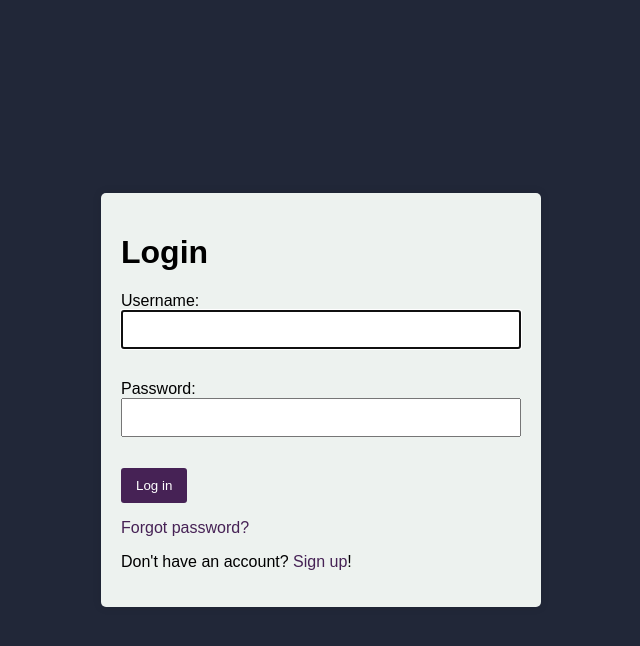
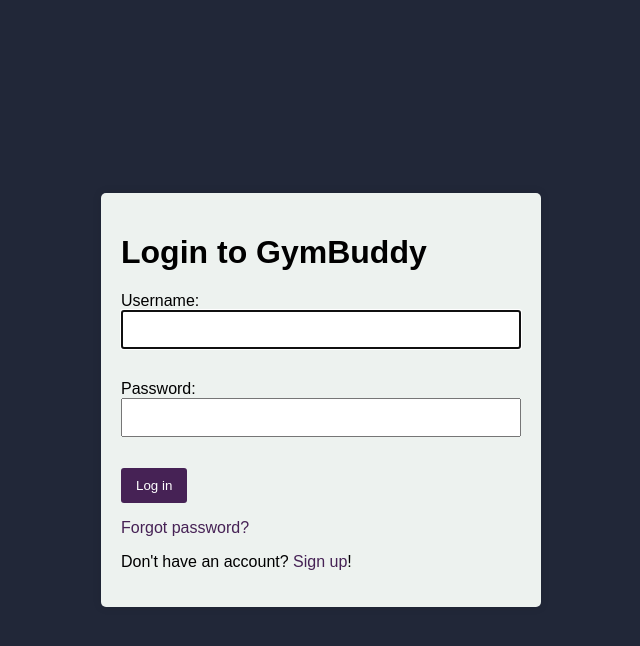
Before and after one commit to GabrieliusKmel/gymbuddy, a Django app: page /accounts/login/ in a window 1280 px wide. Shown: the top 646 px of the page, without its empty margins (319-959 px from the left). Run offline with Django 4.2, Linux system fonts and the light colour scheme; parts of the project's set-up code (start-up, migrations or seed data) failed here and were passed over.

Commit message:
some fixes

```diff
--- a/gymbuddy/gym/templates/base.html
+++ b/gymbuddy/gym/templates/base.html
@@ -9,7 +9,7 @@
     <title>{% block title %}GymBuddy{% endblock title %}</title>
     <link rel="stylesheet" href="{% static "css/base_style.css" %}">
     <link rel="icon" href="{% static 'img/icon.svg' %}" type="image/svg">
-    <link rel="stylesheet" href="https://cdnjs.cloudflare.com/ajax/libs/font-awesome/6.0.0/css/all.min.css"> <!-- Include Font Awesome stylesheet -->
+    <link rel="stylesheet" href="https://cdnjs.cloudflare.com/ajax/libs/font-awesome/6.0.0/css/all.min.css">
     <style>
         .logo a:hover img {
             content: url("{% static 'img/icon3.svg' %}");
--- a/gymbuddy/gym/templatetags/custom_filters.py
+++ b/gymbuddy/gym/templatetags/custom_filters.py
@@ -5,11 +5,7 @@
 
 @register.filter
 def bold_specific_words(value):
-    # List of specific words to make bold
     bold_words = ['Meal Plan:', 'Workout Plan:', 'Note:', "Rest Plan:" ,"Plan:"]
-
-    # Wrap each bold word with <strong> HTML tag
     for word in bold_words:
         value = value.replace(word, f'<strong>{word}</strong>')
-
     return mark_safe(value)
--- a/gymbuddy/user_profile/models.py
+++ b/gymbuddy/user_profile/models.py
@@ -6,9 +6,7 @@
 from django.dispatch import receiver
 from .tasks import generate_chat_advice_task
 from django.utils import timezone
-from datetime import timedelta
 from django.core.cache import cache
-
 
 
 class Profile(models.Model):
--- a/gymbuddy/user_profile/templates/registration/login.html
+++ b/gymbuddy/user_profile/templates/registration/login.html
@@ -7,7 +7,7 @@
 <div class="login-container">
   <form method="post" action="{% url "login" %}" class='form-login'>
     {% csrf_token %}
-    <h1>{% trans "Login"|capfirst %}</h1>
+    <h1>{% trans "Login to GymBuddy"|capfirst %}</h1>
     {{ form.as_p }}
     <p><button type="submit">{% trans "Log in"|capfirst %}</button></p>
     <p><a href="{% url "password_reset" %}">{% trans "Forgot password"|capfirst %}?</a></p>
```
Also changed, not shown: 1 other file.
